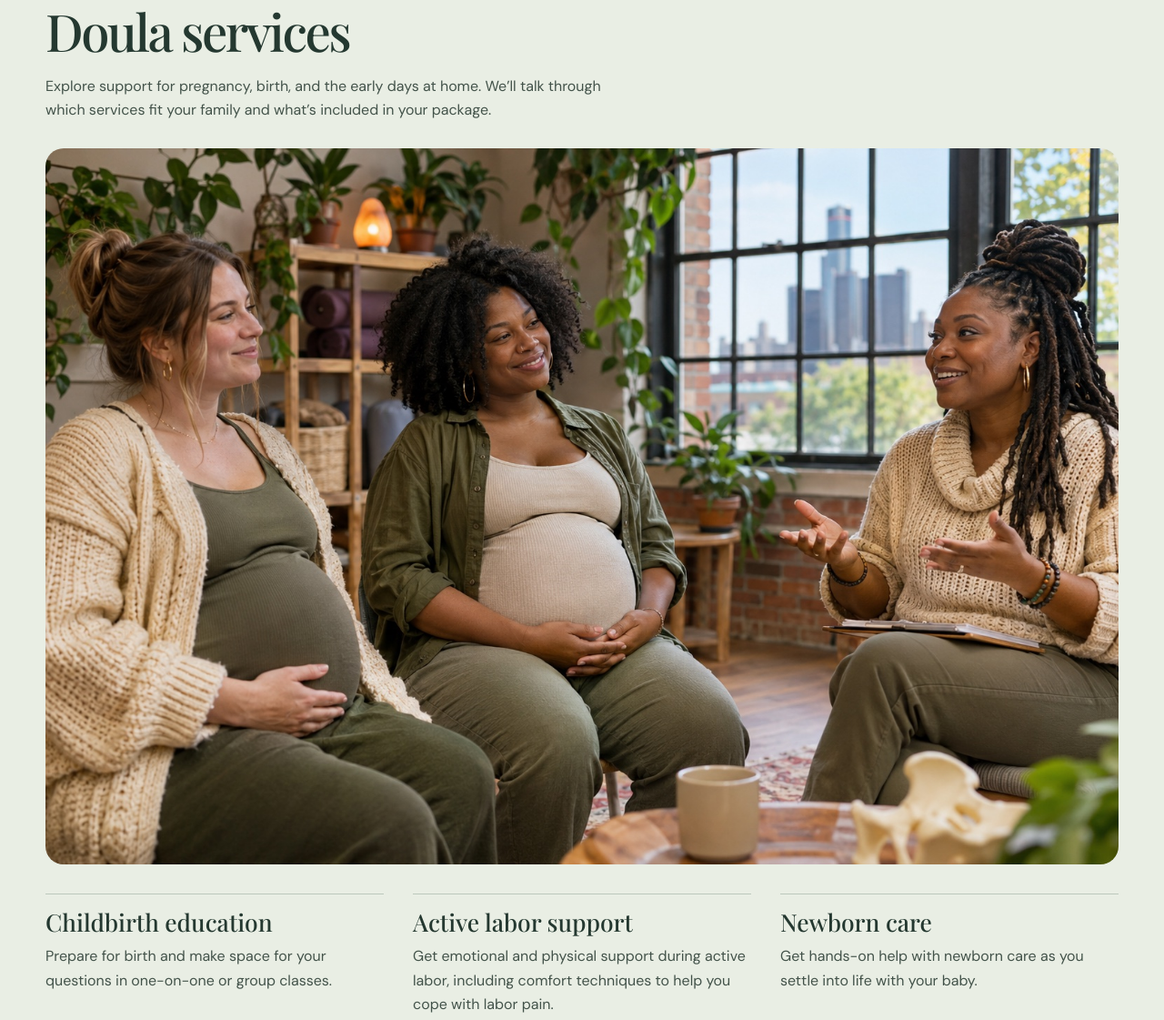
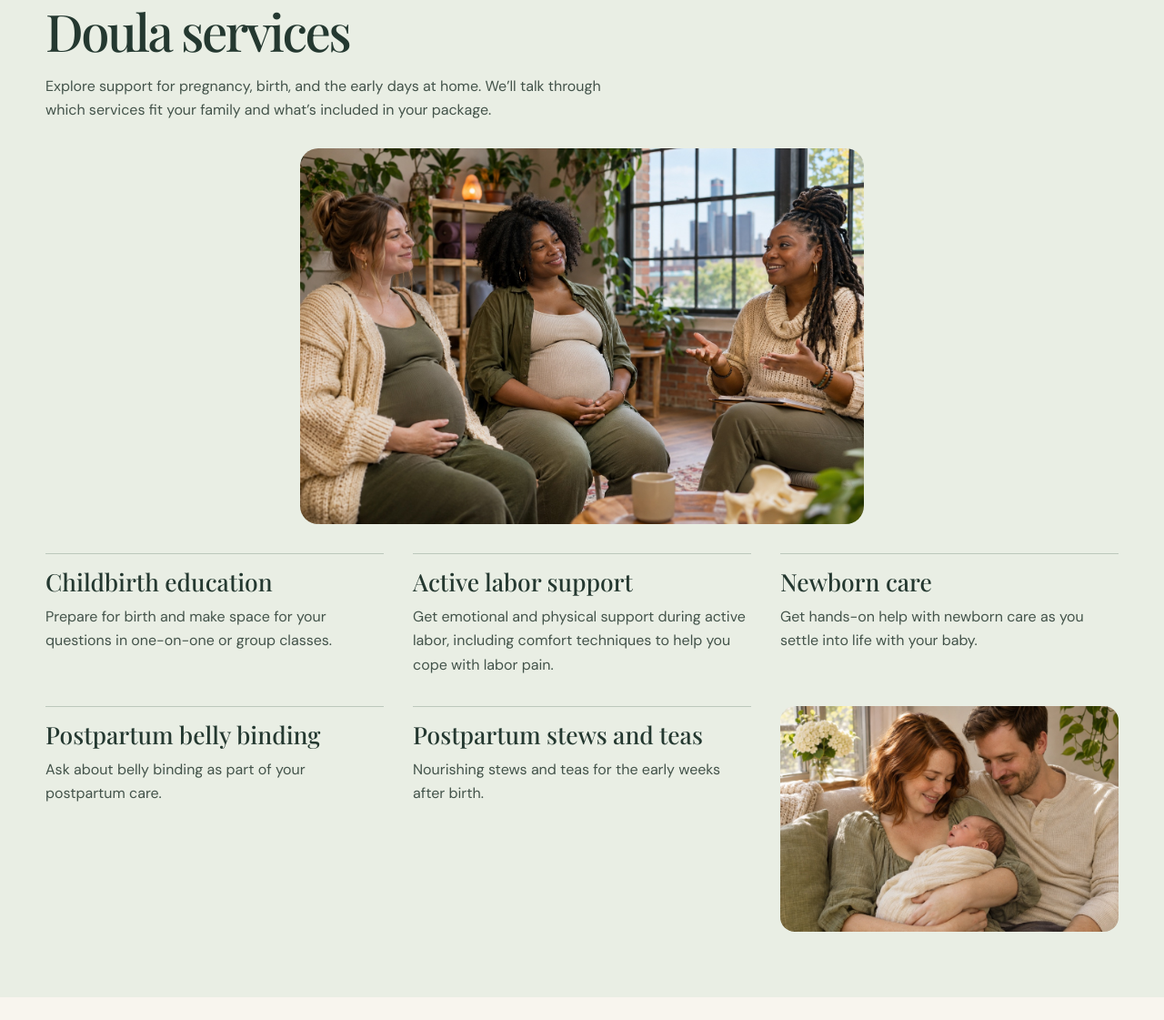
Before and after one commit to abdurryaseen/maternumcura, a plain HTML site: page index.html in a window 1280 px wide. Shown: the part 870-1991 px from the top of the page at 91% size. Drawn offline with nearby package versions, Linux system fonts and the light colour scheme; a web font is replaced by a local one.

Commit message:
Reduce childbirth class photo size

```diff
--- a/styles.css
+++ b/styles.css
@@ -34,7 +34,7 @@ p{color:var(--body)}
 .note{font-size:.9rem;margin:.75rem 0 0}
 .care{padding-block:4.5rem;background:#e9eee4}
 .intro{max-width:39rem;margin:1rem 0 1.75rem}
-.care-photo{display:block;width:100%;height:auto;border-radius:1.25rem;margin-bottom:2rem}
+.care-photo{display:block;width:min(100%, 620px);height:auto;border-radius:1.25rem;margin:0 auto 2rem}
 .care-grid{display:grid;grid-template-columns:repeat(3,1fr);gap:2rem}
 .care-grid article{border-top:1px solid #bcc8bc;padding-top:1rem}
 .care-grid p{margin:.65rem 0 0}
```
